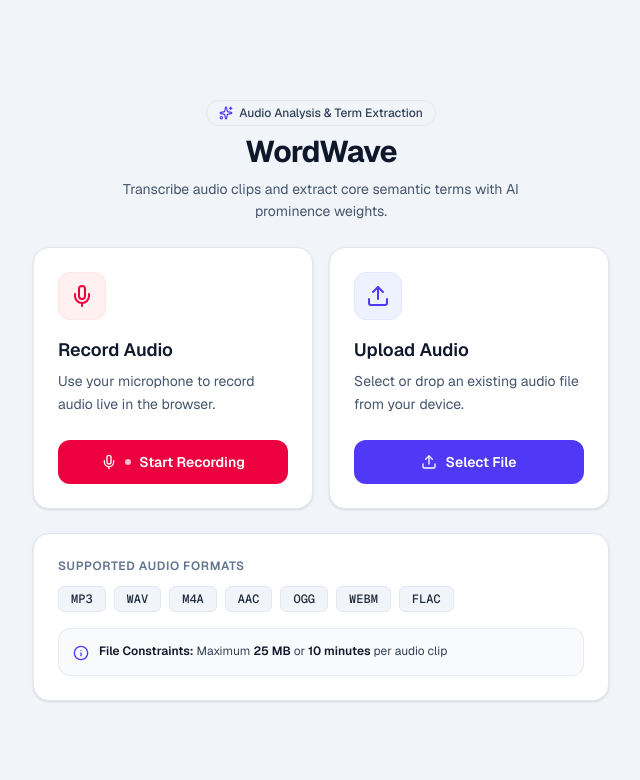
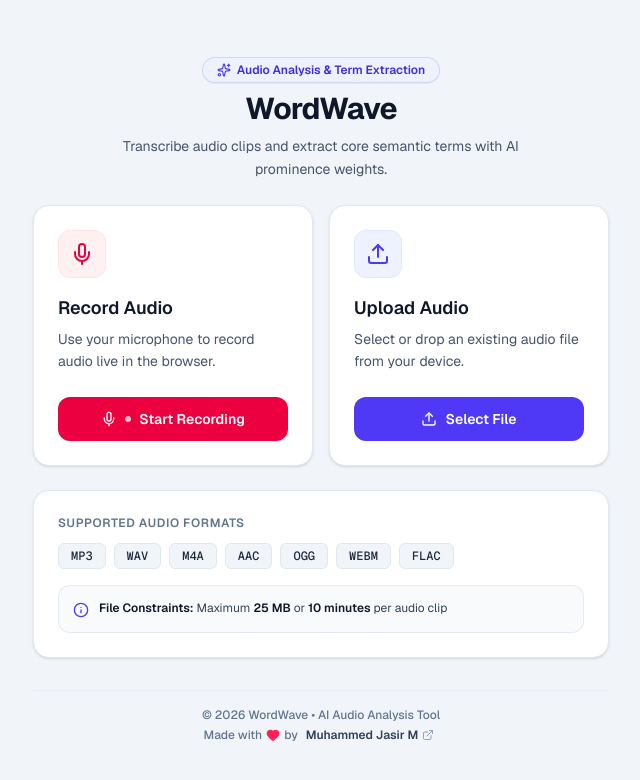
Before and after one commit to Muhammed-Jasir-M/Word-Wave, a Next.js app: page / in a window 1280 px wide. Shown: the top 780 px of the page, without its empty margins (319-959 px from the left). Built offline with nearby package versions, Linux system fonts and the light colour scheme.

Commit message:
style: add footer

```diff
--- a/src/app/page.tsx
+++ b/src/app/page.tsx
@@ -10,7 +10,7 @@ import { WordCloud } from "@/components/WordCloud";
 import { useAudioRecorder } from "@/hooks/useAudioRecorder";
 import { useAudioUploader } from "@/hooks/useAudioUploader";
 import { AudioPayload, AudioAnalysisResponse } from "@/types";
-import { Sparkles, FileText, Hash, Globe, Tag, Copy, Check } from "lucide-react";
+import { Sparkles, FileText, Hash, Globe, Tag, Copy, Check, Heart, ExternalLink } from "lucide-react";
 
 type Mode = "idle" | "record" | "upload";
 
@@ -259,6 +259,25 @@ export default function Home() {
             </div>
           </div>
         )}
+
+        {/* Footer */}
+        <footer className="pt-4 text-center text-xs text-slate-500 font-medium border-t border-slate-200/60 mt-8 space-y-1">
+          <p>© {new Date().getFullYear()} WordWave • AI Audio Analysis Tool</p>
+          <p className="inline-flex items-center justify-center gap-1 flex-wrap">
+            <span>Made with</span>
+            <Heart className="w-3.5 h-3.5 text-rose-500 fill-rose-500 inline shrink-0" />
+            <span>by</span>
+            <a
+              href="https://github.com/Muhammed-Jasir-M/Word-Wave"
+              target="_blank"
+              rel="noopener noreferrer"
+              className="inline-flex items-center gap-1 font-semibold text-slate-700 hover:text-indigo-600 transition-colors focus-visible:outline-none focus-visible:ring-2 focus-visible:ring-indigo-600 rounded px-1"
+            >
+              <span>Muhammed Jasir M</span>
+              <ExternalLink className="w-3 h-3 text-slate-400 shrink-0" />
+            </a>
+          </p>
+        </footer>
       </div>
     </main>
   );
--- a/src/components/Header.tsx
+++ b/src/components/Header.tsx
@@ -3,7 +3,7 @@ import { Sparkles } from "lucide-react";
 export function Header() {
   return (
     <header className="text-center space-y-2 mb-6">
-      <div className="inline-flex items-center gap-1.5 px-3 py-1 rounded-full text-xs font-medium bg-slate-100 text-slate-700 border border-slate-200">
+      <div className="inline-flex items-center gap-1.5 px-3.5 py-1 rounded-full text-xs font-semibold bg-indigo-50 text-indigo-700 border border-indigo-200/80 shadow-2xs">
         <Sparkles className="w-3.5 h-3.5 text-indigo-600 shrink-0" />
         <span>Audio Analysis & Term Extraction</span>
       </div>
```
